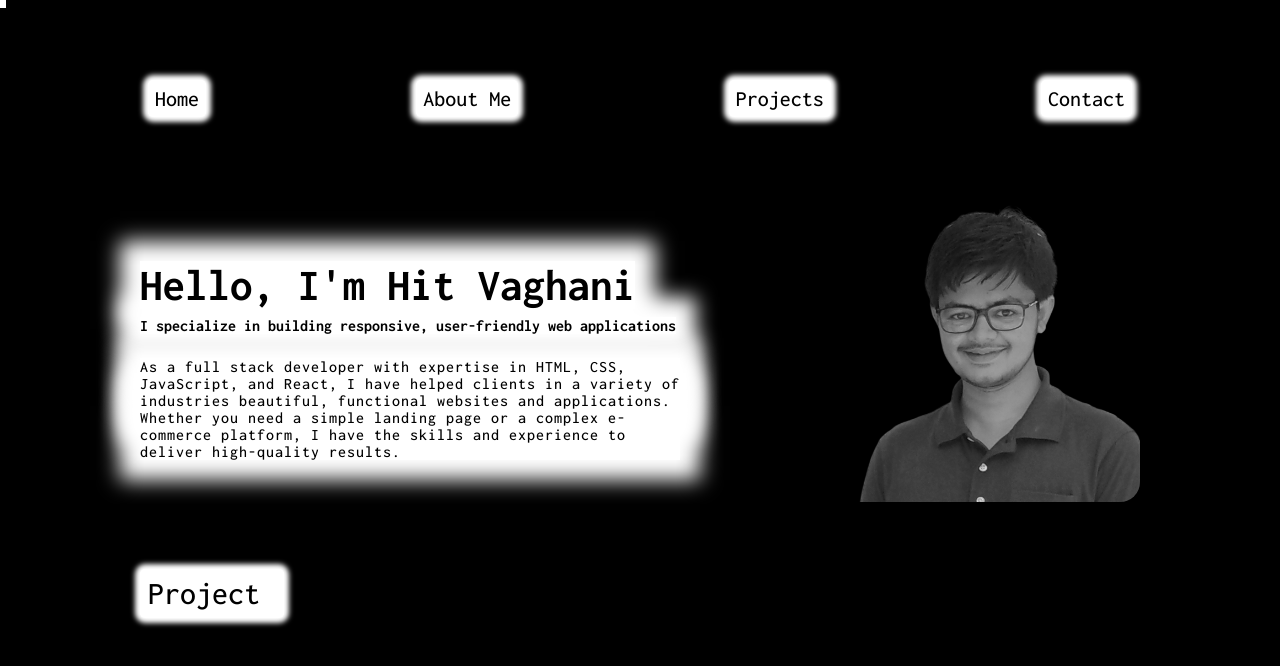
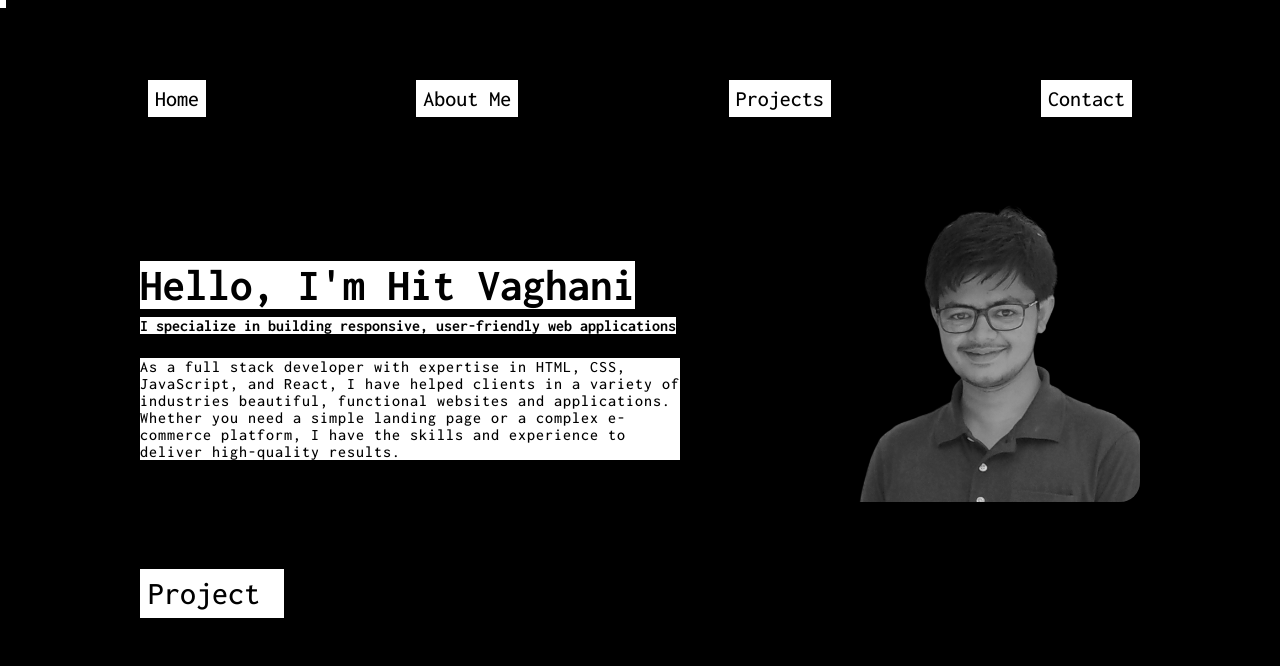
Before and after one commit to vaghaniheet26/demoporfolio, a plain HTML site: page index.html in a window 1280 px wide. Drawn offline with Linux system fonts and the light colour scheme.

Commit message:
Update index.css

```diff
--- a/index.css
+++ b/index.css
@@ -23,18 +23,19 @@
 }
 
 body {
-     cursor: none;
+
     background-color: var(--background-color);
     width: 100vh;
     height: 100vh;
     background-color: #000000;
-    overflow-x: hidden;
+    overflow: hidden;
 }
 
 nav {
     background-color: #000000;
     width: 100vw;
     height: 76px;
+
     display: flex;
     align-items: center;
     margin-top: 60px;
@@ -53,7 +54,7 @@ nav {
     justify-content: space-between;
 
     padding: 8px;
-    border-radius: 5px;
+    /* border-radius: 5px; */
     /* background-color: white; */
     /* animation: links 1s forwards; */
     /* animation: links2 1s  1s  forwards; */
@@ -78,7 +79,7 @@ nav {
     font-weight: 500;
 z-index: 3;
     padding: 7px;
-    border-radius: 5px;
+    /* border-radius: 5px; */
     animation: link 1s .6s forwards;
 
 }
@@ -93,7 +94,7 @@ z-index: 3;
     color: rgba(0, 0, 0, 0);
     animation: link1 0.2s 0.2s forwards;
     background-color: white;
-    box-shadow: 0px 0px 5px 5px white;
+    /* box-shadow: 0px 0px 5px 5px white; */
     transform: translateY(-200px);
 
 }
@@ -135,7 +136,7 @@ z-index: 3;
     background-color: var(--primary-color);
     transform: translateY(-200px);
     background-color: white;
-    box-shadow: 0px 0px 5px 5px white;
+    /* box-shadow: 0px 0px 5px 5px white; */
 }
 
 #links2::before {
@@ -165,7 +166,7 @@ z-index: 3;
     background-color: var(--primary-color);
     transform: translateY(-200px);
     background-color: white;
-    box-shadow: 0px 0px 5px 5px white;
+    /* box-shadow: 0px 0px 5px 5px white; */
 
 }
 
@@ -185,7 +186,7 @@ z-index: 3;
     background-color: var(--primary-color);
     transform: translateY(-200px);
     background-color: white;
-    box-shadow: 0px 0px 5px 5px white;
+    /* box-shadow: 0px 0px 5px 5px white; */
 }
 
 #links4::before {
@@ -302,7 +303,7 @@ h2 {
 .title-2 .title2-bg, .para-bg, .title-bg{
     background-color: rgb(255, 255, 255);
     color: #00000000;
-    box-shadow: 0px 0px 20px 20px #ffffff;
+    /* box-shadow: 0px 0px 20px 20px #ffffff; */
     transform: scaleX(0);
     transform-origin: left;
 
@@ -476,8 +477,8 @@ background-color: rgb(255, 255, 255);
     color: rgba(250, 246, 246, 0);
     padding: 8px;
     font-size: var(--font-size-4);
-    border-radius: 5px;
-    box-shadow: 0px 0px 5px 5px white;
+    /* border-radius: 5px; */
+    /* box-shadow: 0px 0px 5px 5px white; */
     font-weight: 500;
     position: relative;
     transform: translateX(-1000px);
```
